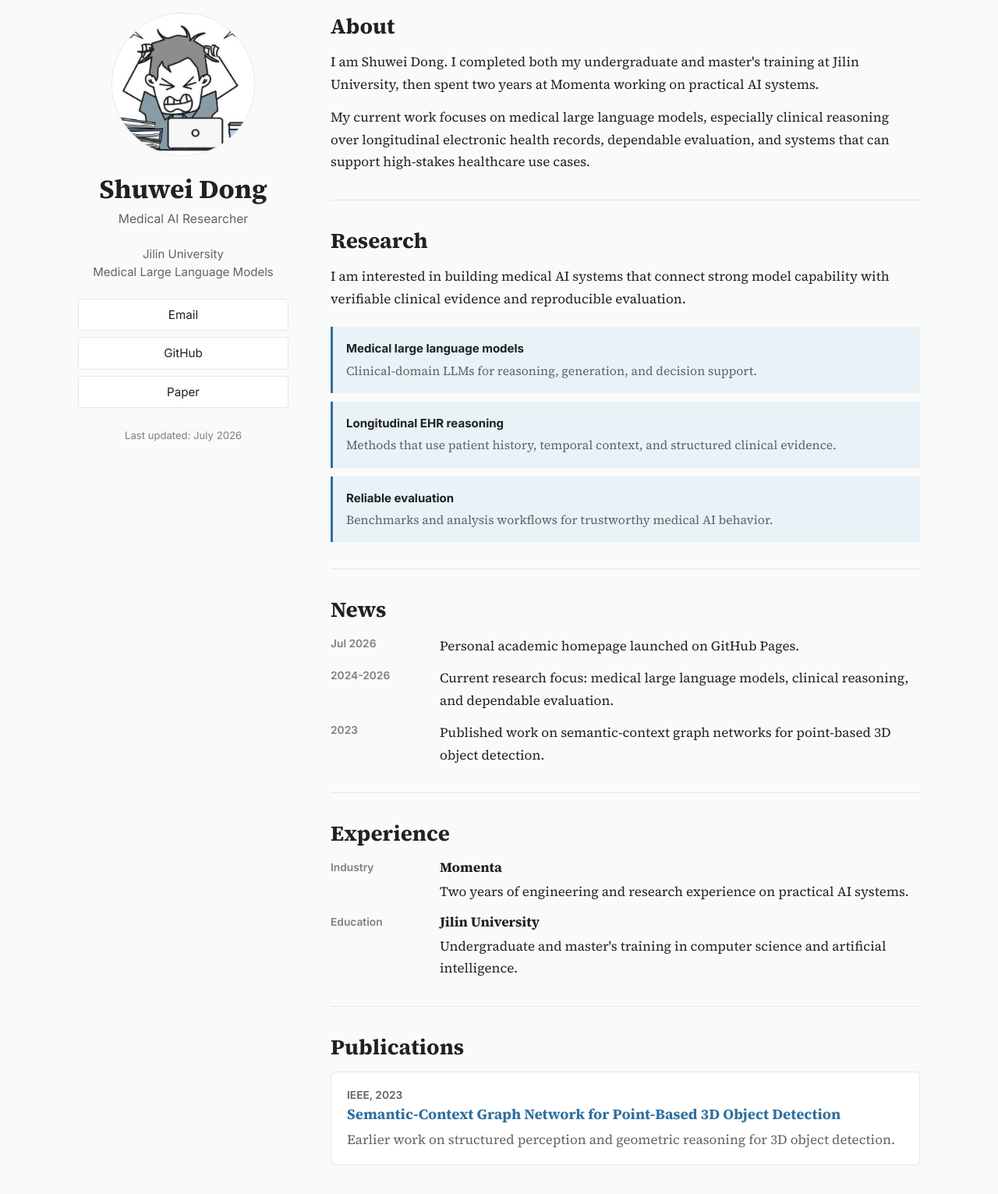
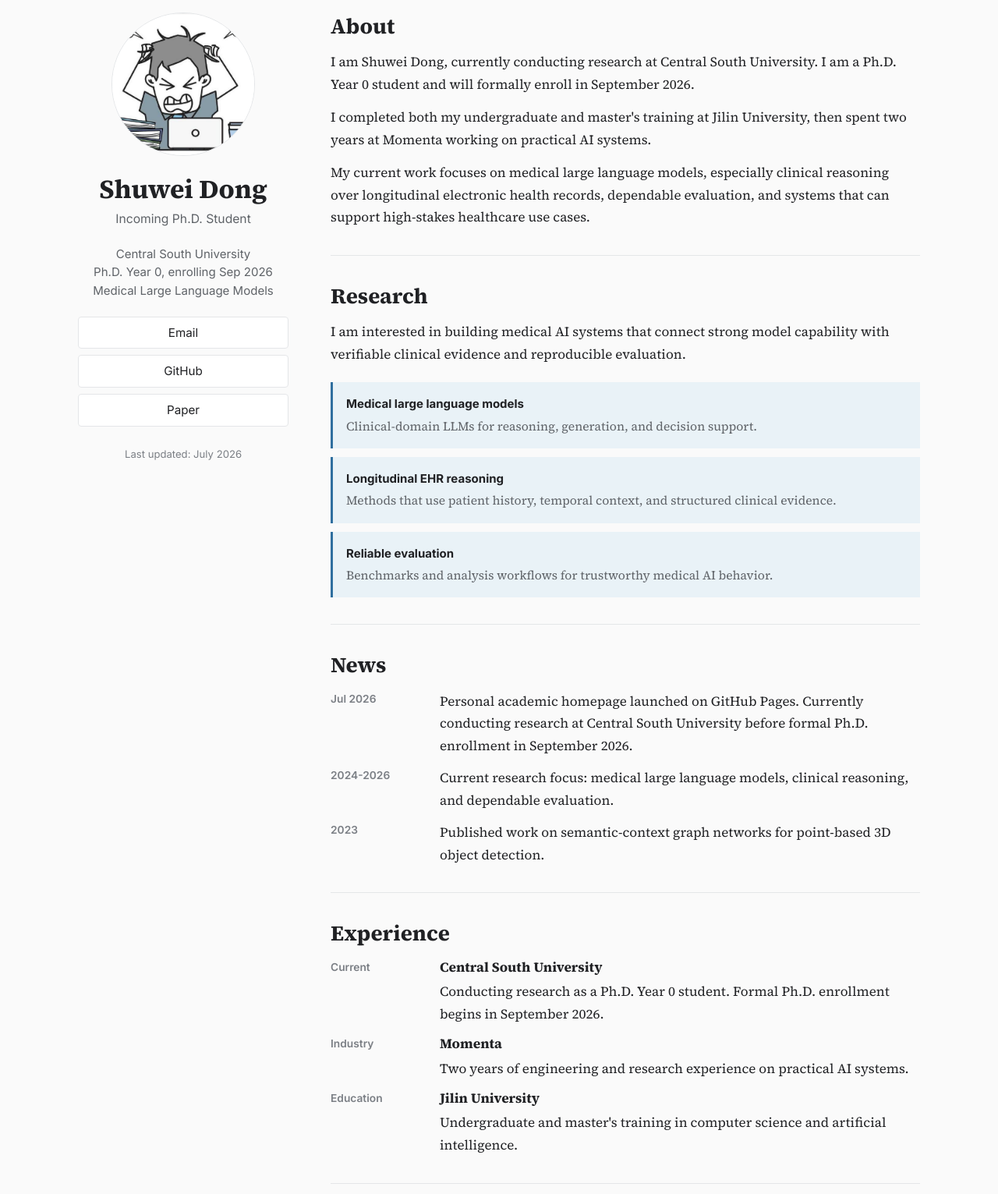
Before and after one commit to dsw-jlu-rgzn/shuwei-homepage, a plain HTML site: page index.html in a window 1280 px wide. Shown: the part 100-1631 px from the top of the page at 78% size. Drawn offline with Linux system fonts and the light colour scheme.

Commit message:
Update current PhD affiliation

```diff
--- a/index.html
+++ b/index.html
@@ -47,9 +47,10 @@
           alt="Shuwei Dong profile photo"
         />
         <h1>Shuwei Dong</h1>
-        <p class="profile__subtitle">Medical AI Researcher</p>
+        <p class="profile__subtitle">Incoming Ph.D. Student</p>
         <p class="profile__affiliation">
-          Jilin University<br />
+          Central South University<br />
+          Ph.D. Year 0, enrolling Sep 2026<br />
           Medical Large Language Models
         </p>
 
@@ -81,9 +82,14 @@
           <h2 id="about-title">About</h2>
           <div class="prose">
             <p>
-              I am Shuwei Dong. I completed both my undergraduate and master's
-              training at Jilin University, then spent two years at Momenta
-              working on practical AI systems.
+              I am Shuwei Dong, currently conducting research at Central South
+              University. I am a Ph.D. Year 0 student and will formally enroll
+              in September 2026.
+            </p>
+            <p>
+              I completed both my undergraduate and master's training at Jilin
+              University, then spent two years at Momenta working on practical
+              AI systems.
             </p>
             <p>
               My current work focuses on medical large language models,
@@ -134,7 +140,11 @@
           <div class="news-list">
             <article class="news-item">
               <time datetime="2026-07">Jul 2026</time>
-              <p>Personal academic homepage launched on GitHub Pages.</p>
+              <p>
+                Personal academic homepage launched on GitHub Pages. Currently
+                conducting research at Central South University before formal
+                Ph.D. enrollment in September 2026.
+              </p>
             </article>
             <article class="news-item">
               <time datetime="2024">2024-2026</time>
@@ -156,6 +166,16 @@
         <section class="section" id="experience" aria-labelledby="experience-title">
           <h2 id="experience-title">Experience</h2>
           <div class="timeline">
+            <article class="timeline-item">
+              <div class="timeline-item__date">Current</div>
+              <div>
+                <h3>Central South University</h3>
+                <p>
+                  Conducting research as a Ph.D. Year 0 student. Formal Ph.D.
+                  enrollment begins in September 2026.
+                </p>
+              </div>
+            </article>
             <article class="timeline-item">
               <div class="timeline-item__date">Industry</div>
               <div>
```
